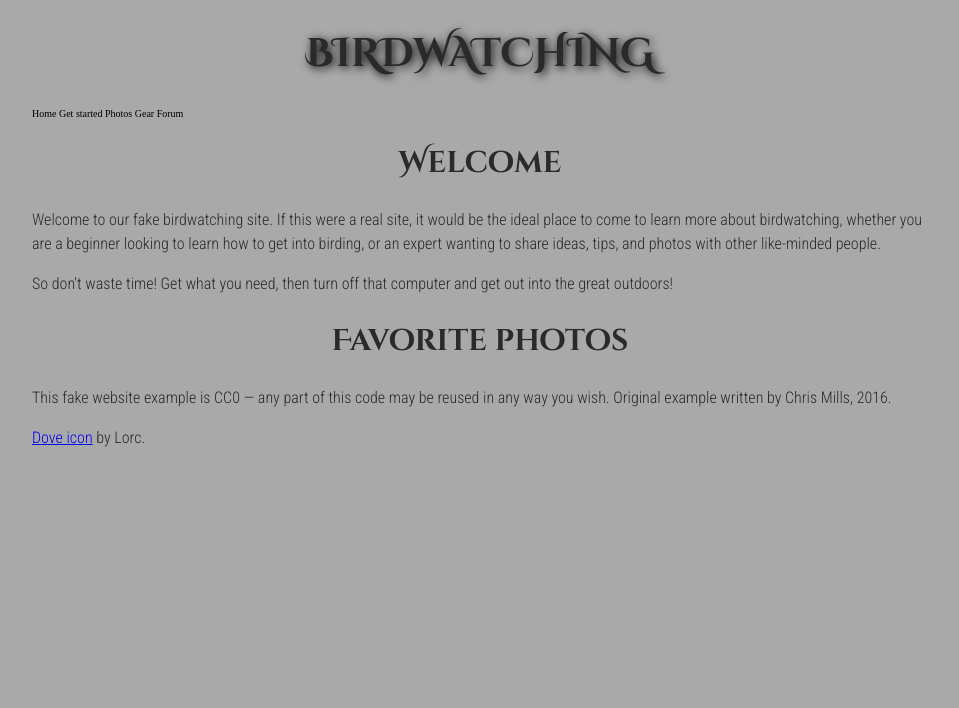
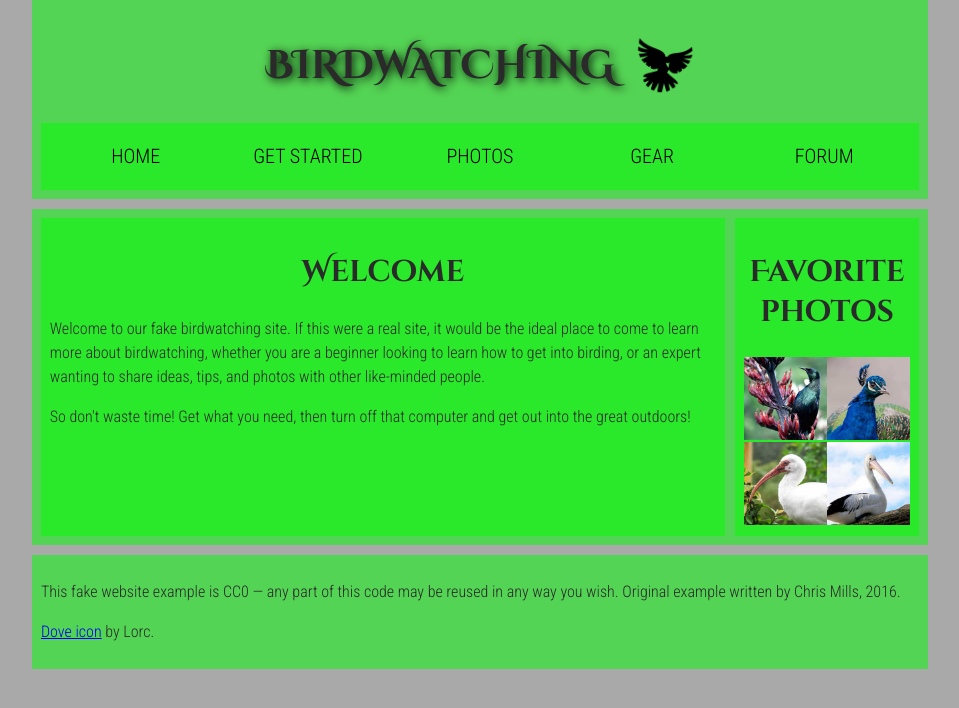
Before and after one commit to emmahuberty88-afk/emmahuberty88-afk.github.io, a plain HTML site: page wa/wa4.html in a window 1280 px wide. Shown: the whole page, without its empty margins (160-1119 px from the left). Drawn offline with Linux system fonts and the light colour scheme.

Commit message:
finished website

```diff
--- a/wa/wa4.html
+++ b/wa/wa4.html
@@ -140,11 +140,24 @@ footer {
   </head>
 
   <body>
-    <h1>Birdwatching</h1>
+    <header>
+    <h1>Birdwatching<img src="Assets/dove.png" alt="dove icon"></h1>
 
-    Home Get started Photos Gear Forum
 
-    <h2>Welcome</h2>
+    <nav>
+<ul>
+    <li><a href="#">Home</a></li>
+    <li><a href="#">Get started</a></li>
+    <li><a href="#">Photos</a></li>
+    <li><a href="#">Gear</a></li>
+    <li><a href="#">Forum</a></li>
+  </ul>
+    </nav>
+    </header>
+
+
+  <main>
+    <article> <h2>Welcome</h2>
 
     <p>
       Welcome to our fake birdwatching site. If this were a real site, it
@@ -158,11 +171,18 @@ footer {
       So don't waste time! Get what you need, then turn off that computer and
       get out into the great outdoors!
     </p>
+  </article>
 
-    <h2>Favorite photos</h2>
+    <aside><h2>Favorite photos</h2>
 
-    <!-- Link images here. -->
+     <a href="favorite-bird-1.jpg"><img src="Assets/favorite-bird-1_th.jpg" alt="fave bird 1 icon"></a>
+      <a href="favorite-bird-2.jpg"><img src="Assets/favorite-bird-2_th.jpg" alt="fave bird 2 icon"></a>
+       <a href="favorite-bird-3.jpg"><img src="Assets/favorite-bird-3_th.jpg" alt="fave bird 3 icon"></a>
+        <a href="favorite-bird-4.jpg"><img src="Assets/favorite-bird-4_th.jpg" alt="fave bird 4 icon"></a>
 
+    </aside>
+  </main>
+    <footer>
     <p>
       This fake website example is CC0 — any part of this code may be reused
       in any way you wish. Original example written by Chris Mills, 2016.
@@ -172,5 +192,6 @@ footer {
       <a href="http://game-icons.net/lorc/originals/dove.html">Dove icon</a>
       by Lorc.
     </p>
+  </footer>
   </body>
 </html>
```
Also changed, not shown: wa1.html (added, +7 -0 lines).
